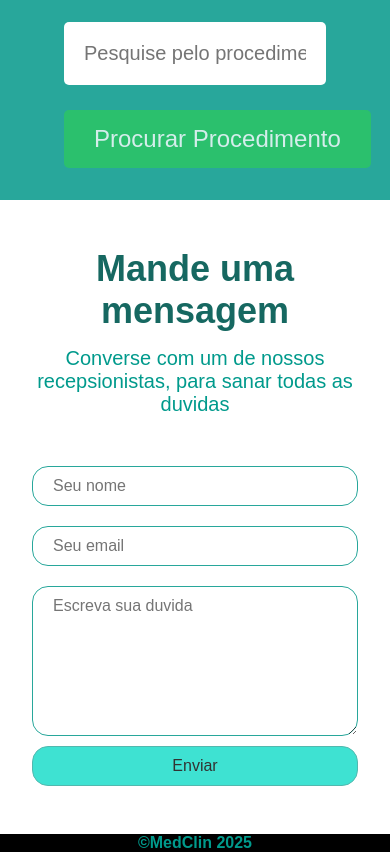
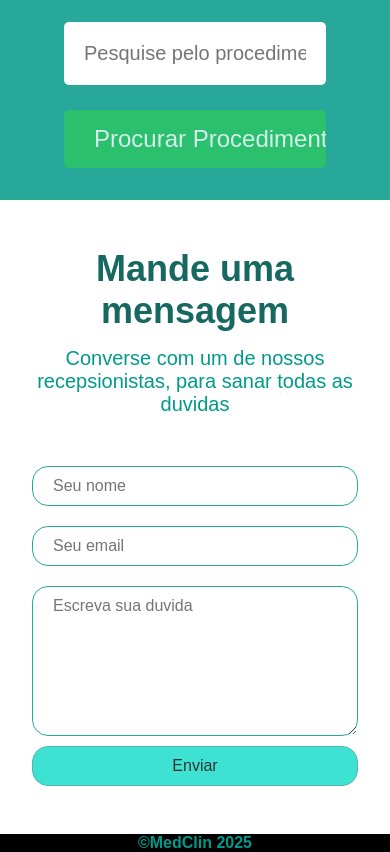
Before and after one commit to TsukBS/medClin, a plain HTML site: page index.html in a window 390 px wide. Shown: the part 3465-4317 px from the top of the page. Drawn offline with Linux system fonts and the light colour scheme.

Commit message:
ajuste botao submit

```diff
--- a/css/response.css
+++ b/css/response.css
@@ -121,7 +121,7 @@
         font-size: 30px;
     }
 
-    .searchexam-container input[type="text"]{
+    .searchexam-container input[type="text"], .searchexam-container input[type="submit"]{
         width: 100%;
     }
 
```
